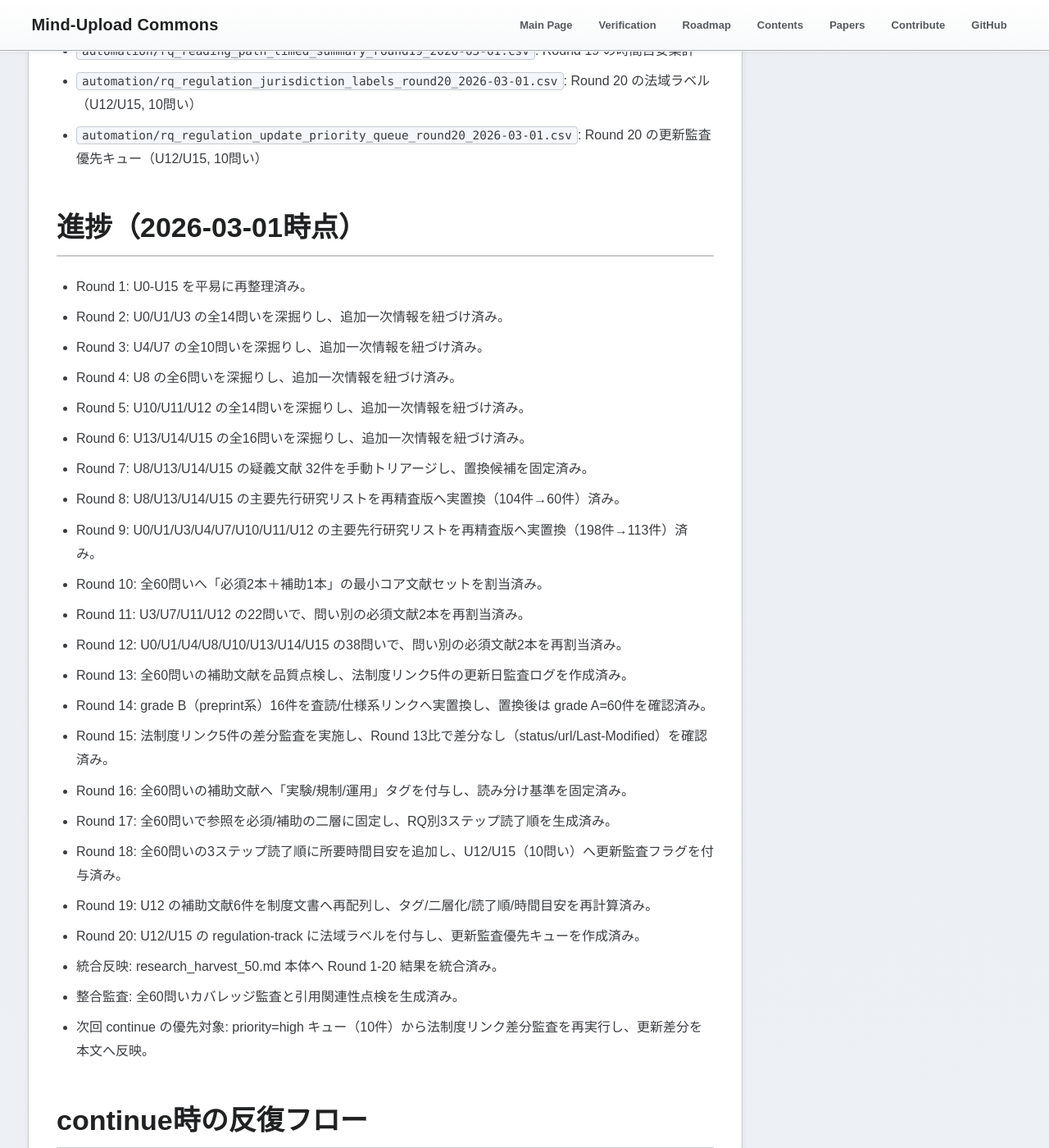
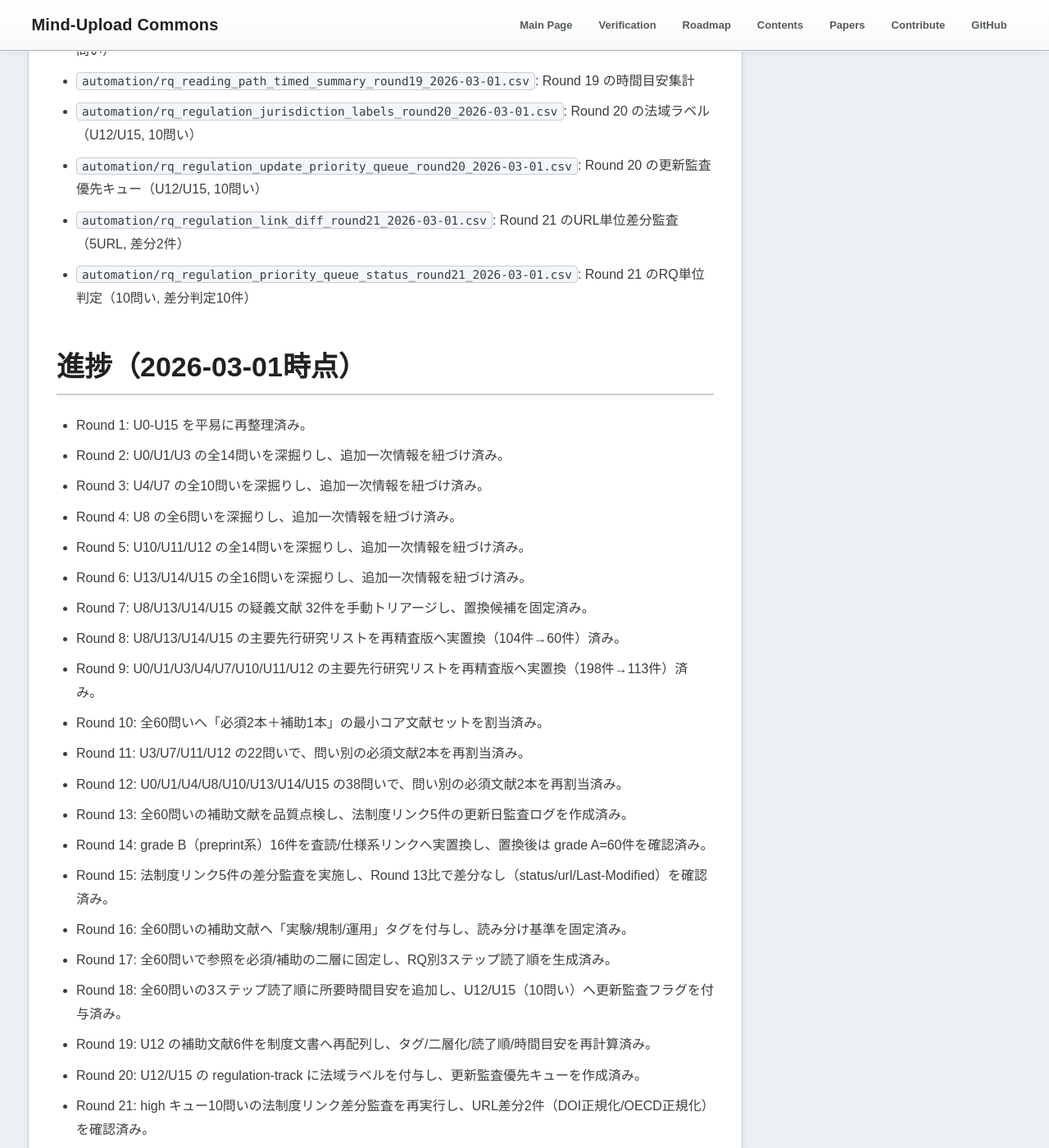
Before and after one commit to yasufumi-nakata/eegflow, a Jekyll site: the page built from research_deepening_continue_guide_2026-03-01.md, in a window 1280 px wide and 1400 px high, scrolled down 3378 px. Shown: the whole window at 82% size. Built offline with Jekyll 4.4.1, drawn with Linux system fonts in a browser that asks for light colours; some of the changed text lies outside the part shown.

Commit message:
Add Round 21 legal-link diff audit integration

```diff
--- /dev/null
+++ b/automation/rq_regulation_link_diff_round21_2026-03-01.csv
@@ -0,0 +1,6 @@
+url,prev_http_status,curr_http_status,prev_final_url,curr_final_url,prev_last_modified,curr_last_modified,status_changed,final_url_changed,last_modified_changed,curr_date_header,checked_at_utc,check_error,basis
+https://doi.org/10.1016/j.patter.2023.100861,,200,,https://linkinghub.elsevier.com/retrieve/pii/S2666389923002453,,,yes,yes,no,"Sun, 01 Mar 2026 14:18:25 GMT",2026-03-01T14:18:24Z,,Round 20 high queue monitored URLs
+https://eur-lex.europa.eu/eli/reg/2024/1689/oj/eng,200,200,https://eur-lex.europa.eu/eli/reg/2024/1689/oj/eng,https://eur-lex.europa.eu/eli/reg/2024/1689/oj/eng,,,no,no,no,"Sun, 01 Mar 2026 14:18:29 GMT",2026-03-01T14:18:24Z,,Round 20 high queue monitored URLs
+https://book.coe.int/en/texts-of-council-of-europe-treaties/12225-council-of-europe-framework-convention-on-artificial-intelligence-and-human-rights-democracy-and-the-rule-of-law-cets-no-225.html,200,200,https://book.coe.int/en/texts-of-council-of-europe-treaties/12225-council-of-europe-framework-convention-on-artificial-intelligence-and-human-rights-democracy-and-the-rule-of-law-cets-no-225.html,https://book.coe.int/en/texts-of-council-of-europe-treaties/12225-council-of-europe-framework-convention-on-artificial-intelligence-and-human-rights-democracy-and-the-rule-of-law-cets-no-225.html,,,no,no,no,"Sun, 01 Mar 2026 14:18:33 GMT",2026-03-01T14:18:24Z,,Round 20 high queue monitored URLs
+https://doi.org/10.6028/NIST.AI.600-1,200,200,https://nvlpubs.nist.gov/nistpubs/ai/NIST.AI.600-1.pdf,https://nvlpubs.nist.gov/nistpubs/ai/NIST.AI.600-1.pdf,"Mon, 24 Mar 2025 19:11:27 GMT","Mon, 24 Mar 2025 19:11:27 GMT",no,no,no,"Sun, 01 Mar 2026 14:18:35 GMT",2026-03-01T14:18:24Z,,Round 20 high queue monitored URLs
+https://oecd.ai/ai-principles/,,200,,https://oecd.ai/en/ai-principles/,,,yes,yes,no,"Sun, 01 Mar 2026 14:18:37 GMT",2026-03-01T14:18:24Z,,Round 20 high queue monitored URLs
--- a/research_deepening_continue_guide_2026-03-01.md
+++ b/research_deepening_continue_guide_2026-03-01.md
@@ -45,6 +45,7 @@
 <li><code>research_deepening_round18_2026-03-01.md</code>: 読了時間目安と更新監査フラグ（Round 18）</li>
 <li><code>research_deepening_round19_2026-03-01.md</code>: U12 規制トラック整合（Round 19）</li>
 <li><code>research_deepening_round20_2026-03-01.md</code>: Regulation 法域ラベルと監査優先キュー（Round 20）</li>
+<li><code>research_deepening_round21_2026-03-01.md</code>: Highキュー法制度リンク差分監査（Round 21）</li>
 <li><code>automation/rq_deepening_backlog_2026-03-01.csv</code>: 全60問いの実行バックログ</li>
 <li><code>automation/rq_deepening_backlog_2026-03-01_enriched.csv</code>: 上記 + 一次情報リンク + 根拠確度</li>
 <li><code>automation/rq_deepening_progress_round2_2026-03-01.csv</code>: Round 2 進捗管理（U0/U1/U3）</li>
@@ -83,6 +84,8 @@
 <li><code>automation/rq_reading_path_timed_summary_round19_2026-03-01.csv</code>: Round 19 の時間目安集計</li>
 <li><code>automation/rq_regulation_jurisdiction_labels_round20_2026-03-01.csv</code>: Round 20 の法域ラベル（U12/U15, 10問い）</li>
 <li><code>automation/rq_regulation_update_priority_queue_round20_2026-03-01.csv</code>: Round 20 の更新監査優先キュー（U12/U15, 10問い）</li>
+<li><code>automation/rq_regulation_link_diff_round21_2026-03-01.csv</code>: Round 21 のURL単位差分監査（5URL, 差分2件）</li>
+<li><code>automation/rq_regulation_priority_queue_status_round21_2026-03-01.csv</code>: Round 21 のRQ単位判定（10問い, 差分判定10件）</li>
 </ul>
 </section>
 
@@ -109,9 +112,10 @@
 <li>Round 18: 全60問いの3ステップ読了順に所要時間目安を追加し、U12/U15（10問い）へ更新監査フラグを付与済み。</li>
 <li>Round 19: U12 の補助文献6件を制度文書へ再配列し、タグ/二層化/読了順/時間目安を再計算済み。</li>
 <li>Round 20: U12/U15 の regulation-track に法域ラベルを付与し、更新監査優先キューを作成済み。</li>
-<li>統合反映: research_harvest_50.md 本体へ Round 1-20 結果を統合済み。</li>
+<li>Round 21: high キュー10問いの法制度リンク差分監査を再実行し、URL差分2件（DOI正規化/OECD正規化）を確認済み。</li>
+<li>統合反映: research_harvest_50.md 本体へ Round 1-21 結果を統合済み。</li>
 <li>整合監査: 全60問いカバレッジ監査と引用関連性点検を生成済み。</li>
-<li>次回 continue の優先対象: priority=high キュー（10件）から法制度リンク差分監査を再実行し、更新差分を本文へ反映。</li>
+<li>次回 continue の優先対象: 差分あり判定行の本文更新テンプレを固定し、制度文書の改訂履歴ページ直リンクを補完。</li>
 </ul>
 </section>
 
--- /dev/null
+++ b/research_deepening_round21_2026-03-01.md
@@ -0,0 +1,57 @@
+---
+layout: default
+title: "Research Deepening Round 21 (2026-03-01): Highキュー法制度リンク差分監査"
+description: "Round 20 highキュー10件を対象に、法制度リンク差分監査を再実行。"
+article_type: "Evidence Addendum"
+subtitle: "priority=high の監視実行ログ"
+author: Mind Uploading Research Project
+last_updated: "2026-03-01"
+note: "Round 21 (high queue legal-link diff check)"
+---
+<!-- IMPORTANT: Do not delete or overwrite this information. It serves as the project's permanent knowledge base. -->
+
+<main class="main-container">
+<article class="content-column">
+
+<div class="abstract-box">
+<h2>Round 21 の狙い</h2>
+<p>
+Round 20 で作った priority=high キュー（10件）に対して、法制度リンクの差分監査を実行しました。
+今回は URL差分とRQ差分の2層で、更新反映が必要かを判定しています。
+</p>
+</div>
+
+<section class="section" id="deliverables">
+<h2 class="section-title">成果物</h2>
+<ul>
+<li><a href="automation/rq_regulation_link_diff_round21_2026-03-01.csv" target="_blank">rq_regulation_link_diff_round21_2026-03-01.csv</a>（URL単位差分）</li>
+<li><a href="automation/rq_regulation_priority_queue_status_round21_2026-03-01.csv" target="_blank">rq_regulation_priority_queue_status_round21_2026-03-01.csv</a>（RQ単位判定）</li>
+</ul>
+</section>
+
+<section class="section" id="summary">
+<h2 class="section-title">結果（平易版）</h2>
+<table class="data-table">
+<thead><tr><th>項目</th><th>値</th></tr></thead><tbody>
+<tr><td>監査URL数</td><td>5</td></tr>
+<tr><td>HTTP 2xx</td><td>5</td></tr>
+<tr><td>URL差分あり</td><td>2</td></tr>
+<tr><td>RQ差分あり</td><td>10</td></tr>
+<tr><td>監査時刻(UTC)</td><td>2026-03-01T14:18:24Z</td></tr>
+</tbody></table>
+<p class="small">
+補足: RQ差分ありが10件になっているのは、U12/U15 の high キューが同じ監視URL群を共有しているためです。
+実際のURL単位の差分は2件（DOIリダイレクト初回確定と OECD URL の正規化）でした。
+</p>
+</section>
+
+<section class="section" id="next">
+<h2 class="section-title">次の continue で行うこと</h2>
+<ul>
+<li>差分あり行が発生した場合の本文更新テンプレを固定します。</li>
+<li>制度文書の改訂履歴ページ直リンクを補完します。</li>
+</ul>
+</section>
+
+</article>
+</main>
```
Also changed, not shown: automation/rq_regulation_priority_queue_status_round21_2026-03-01.csv (added, +11 -0 lines), research_harvest_50.md (+11 -4 lines).
